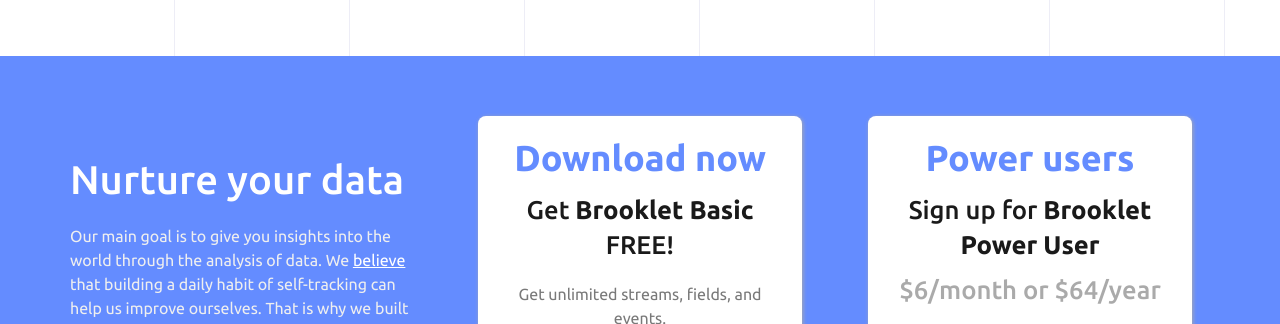
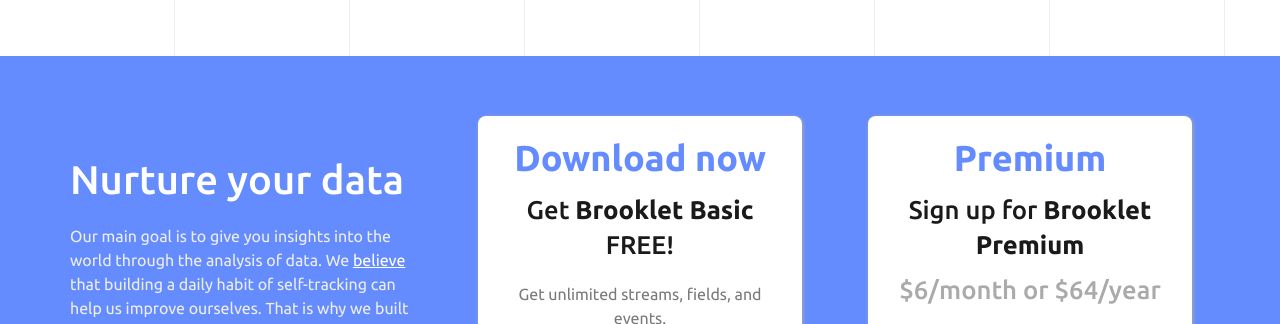
Before and after one commit to jimbol/brooklet-website, a website: page index.html in a window 1280 px wide. Shown: the part 4660-4984 px from the top of the page. Drawn offline with Linux system fonts and the light colour scheme.

Commit message:
power user to premium

```diff
--- a/index.html
+++ b/index.html
@@ -285,8 +285,8 @@
                             <div class="col-md-4 center-flex" style="padding-bottom: 42px; padding-top: 42px;">
                                 <div class="col-md-8 col-md-offset-2 col-sm-12 col-xs-12 card wow fadeInRight">
                                     <div class="head_title text-center">
-                                        <h2>Power users</h2>
-                                        <h4>Sign up for <strong>Brooklet Power User</strong></h4>
+                                        <h2>Premium</h2>
+                                        <h4>Sign up for <strong>Brooklet Premium</strong></h4>
                                         <h4 class="price">$6/month or $64/year</h4>
                                         <p class="m-top-20"><strong style="color: #1a1a1a;">Coming soon!</strong> Unlock correlations, quick logging, and unlimited goals and reminders.</p>
                                         <a href="https://docs.google.com/forms/d/e/1FAIpQLScfL0eheFFJGzAnB03d1euZrKP3T8QSCksdeC0IcNY_D9G0pw/viewform?usp=sf_link" target="_blank" class="btn btn-info" style="margin-bottom: 9px">Get Early Access</a>
```
